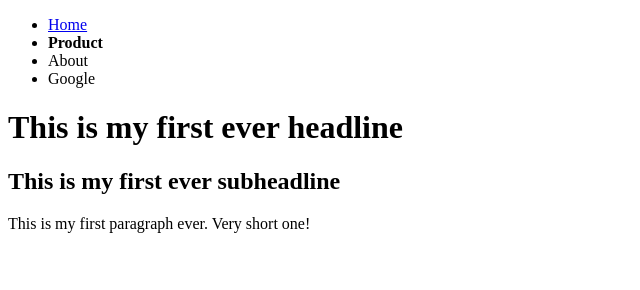
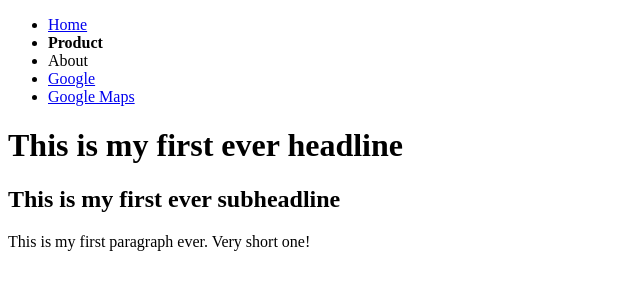
Before and after one commit to vicfil/exercise001, a plain HTML site: page index.html in a window 1280 px wide. Shown: the whole page, without its empty margins (0-640 px from the left). Drawn offline with Linux system fonts and the light colour scheme.

Commit message:
adding maps fetures

```diff
--- a/index.html
+++ b/index.html
@@ -10,7 +10,9 @@
                     <li><a href="/">Home</a></li>
                     <li><b>Product</b></li>
                     <li><c>About</c></li>
-                <li><d href="http://www.google.com">Google</a></li>
+                    <li><a href="http://www.google.com">Google</a></li>
+                    <li><a href="http://www.google.com/maps.com">Google Maps</a></li>
+
                 </ul>
             </nav>
         </header>
```
